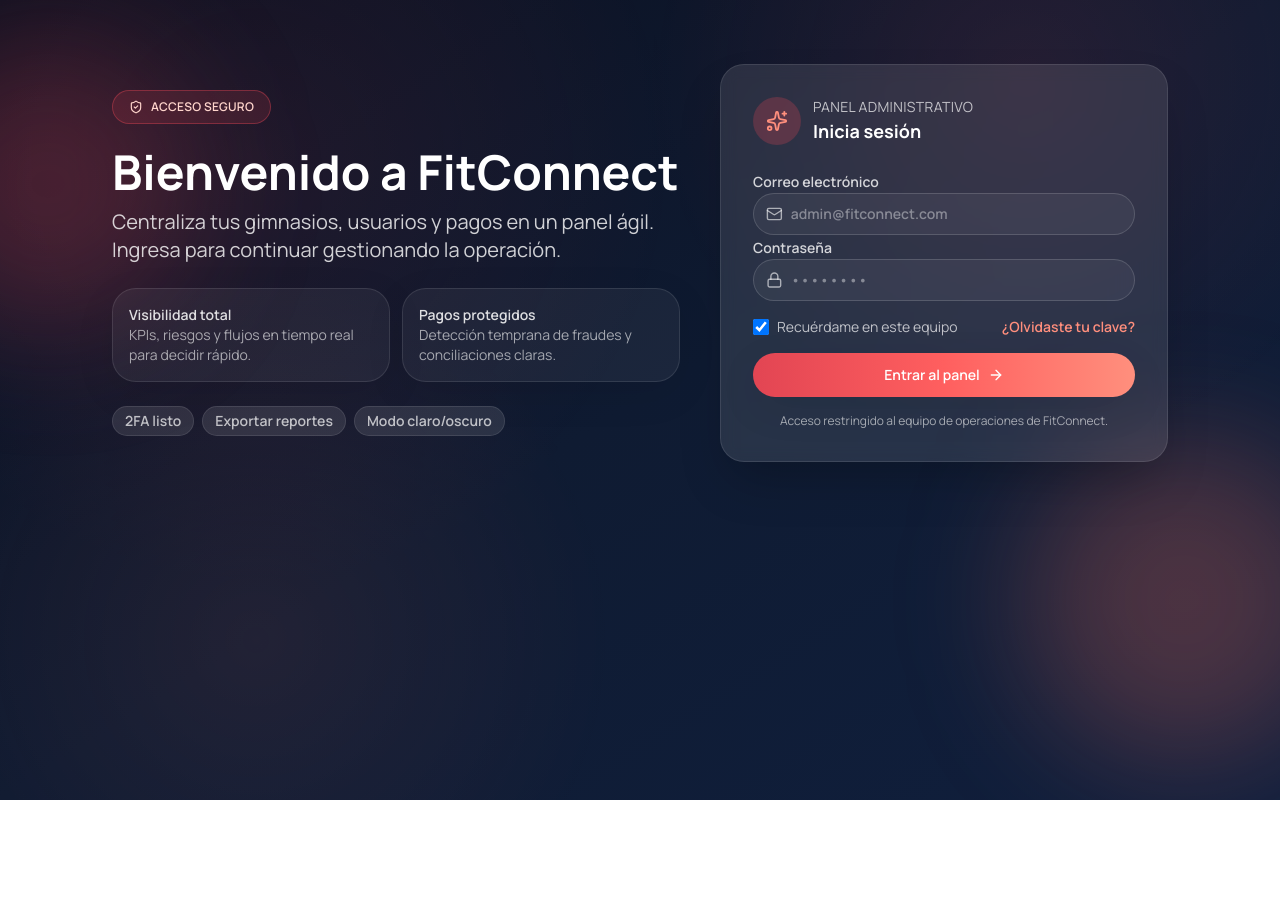
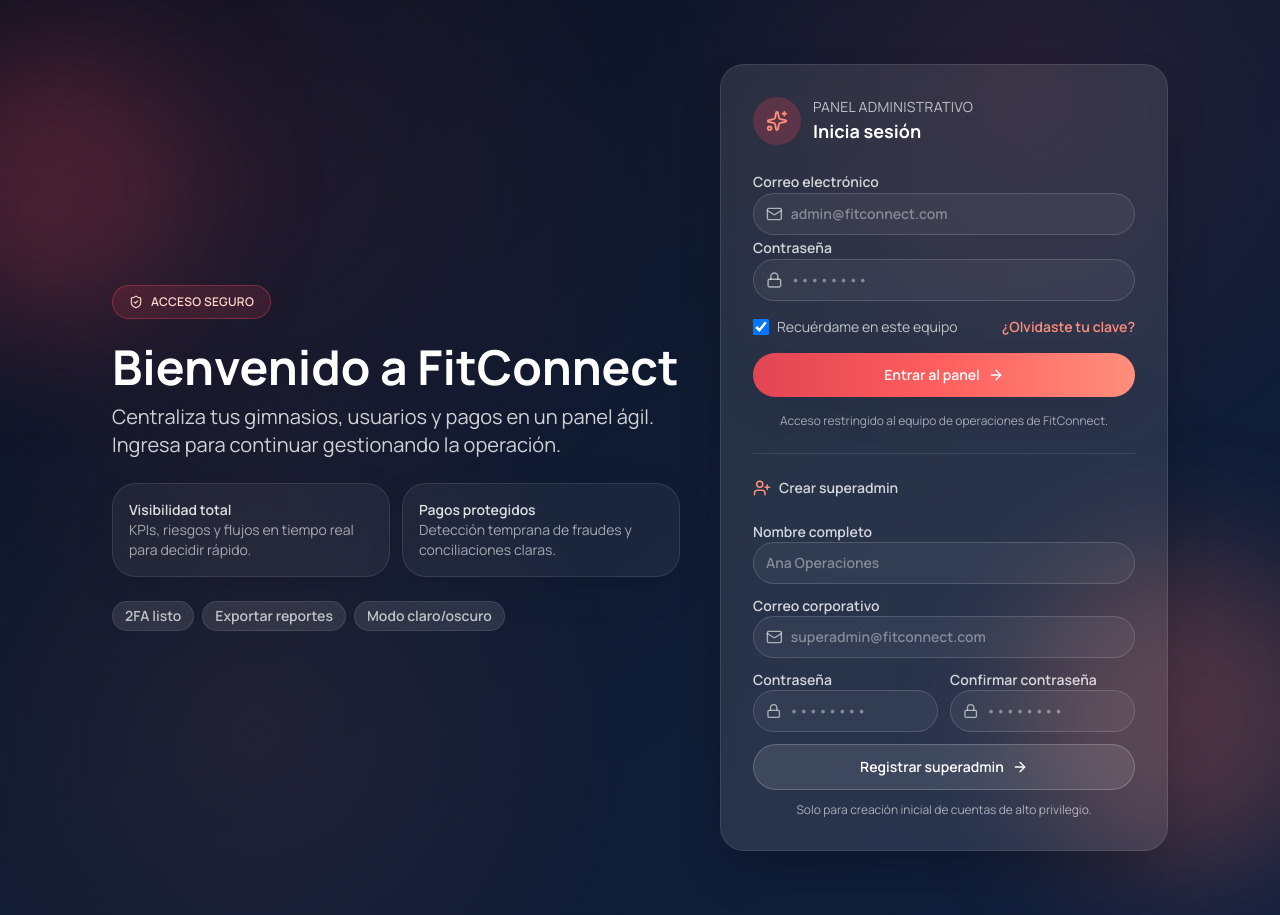
Before and after one commit to Luchadortomy1/webi, a React (Vite) app in the folder fitconnect/: page / in a window 1280 px wide. Before the commit the page ends 800 px from the top, so only its background shows below. Built offline with nearby package versions, Linux system fonts and the light colour scheme.

Commit message:
Metiendo registro de superadmin por si quieren

```diff
--- a/fitconnect/src/pages/Login.tsx
+++ b/fitconnect/src/pages/Login.tsx
@@ -1,5 +1,5 @@
 import { FormEvent, useState } from 'react'
-import { ArrowRight, Lock, Mail, ShieldCheck, Sparkles } from 'lucide-react'
+import { ArrowRight, Lock, Mail, ShieldCheck, Sparkles, UserPlus } from 'lucide-react'
 import { useNavigate } from 'react-router-dom'
 
 const Login = () => {
@@ -7,10 +7,26 @@
   const [email, setEmail] = useState('')
   const [password, setPassword] = useState('')
   const [remember, setRemember] = useState(true)
+  const [regName, setRegName] = useState('')
+  const [regEmail, setRegEmail] = useState('')
+  const [regPassword, setRegPassword] = useState('')
+  const [regConfirm, setRegConfirm] = useState('')
+  const [regError, setRegError] = useState('')
 
   const handleSubmit = (event: FormEvent<HTMLFormElement>) => {
     event.preventDefault()
     // Placeholder auth: direct access to admin. Replace with real auth when backend is ready.
+    navigate('/admin')
+  }
+
+  const handleRegister = (event: FormEvent<HTMLFormElement>) => {
+    event.preventDefault()
+    if (regPassword !== regConfirm) {
+      setRegError('Las contraseñas no coinciden')
+      return
+    }
+    setRegError('')
+    // Placeholder: create superadmin. Replace with backend call.
     navigate('/admin')
   }
 
@@ -55,7 +71,7 @@
           </div>
         </div>
 
-        <div className="w-full max-w-md rounded-3xl border border-white/10 bg-white/10 p-8 shadow-2xl backdrop-blur">
+        <div className="w-full max-w-md rounded-3xl border border-white/10 bg-white/10 p-8 shadow-2xl backdrop-blur space-y-6">
           <div className="mb-6 flex items-center gap-3">
             <div className="flex h-12 w-12 items-center justify-center rounded-2xl bg-[#e24553]/25 text-[#ff8f7d]">
               <Sparkles size={22} />
@@ -124,6 +140,91 @@
 
             <p className="text-center text-xs text-white/60">Acceso restringido al equipo de operaciones de FitConnect.</p>
           </form>
+
+          <div className="h-px bg-white/10" />
+
+          <div className="flex items-center gap-2 text-sm font-semibold text-white/80">
+            <UserPlus size={18} className="text-[#ff8f7d]" />
+            Crear superadmin
+          </div>
+
+          <form className="space-y-3" onSubmit={handleRegister}>
+            <div className="grid gap-3">
+              <label className="space-y-2 text-sm font-semibold text-white/80" htmlFor="reg-name">
+                Nombre completo
+                <input
+                  id="reg-name"
+                  type="text"
+                  value={regName}
+                  onChange={(event) => setRegName(event.target.value)}
+                  required
+                  placeholder="Ana Operaciones"
+                  className="w-full rounded-2xl border border-white/15 bg-white/5 px-3 py-2.5 text-white placeholder:text-white/40 outline-none focus:border-[#ff745c]/60 focus:bg-white/10"
+                />
+              </label>
+
+              <label className="space-y-2 text-sm font-semibold text-white/80" htmlFor="reg-email">
+                Correo corporativo
+                <div className="flex items-center gap-2 rounded-2xl border border-white/15 bg-white/5 px-3 py-2.5 focus-within:border-[#ff745c]/60 focus-within:bg-white/10">
+                  <Mail size={18} className="text-white/60" />
+                  <input
+                    id="reg-email"
+                    type="email"
+                    value={regEmail}
+                    onChange={(event) => setRegEmail(event.target.value)}
+                    required
+                    placeholder="superadmin@fitconnect.com"
+                    className="w-full bg-transparent text-white placeholder:text-white/40 outline-none"
+                  />
+                </div>
+              </label>
+
+              <div className="grid gap-3 sm:grid-cols-2">
+                <label className="space-y-2 text-sm font-semibold text-white/80" htmlFor="reg-password">
+                  Contraseña
+                  <div className="flex items-center gap-2 rounded-2xl border border-white/15 bg-white/5 px-3 py-2.5 focus-within:border-[#ff745c]/60 focus-within:bg-white/10">
+                    <Lock size={18} className="text-white/60" />
+                    <input
+                      id="reg-password"
+                      type="password"
+                      value={regPassword}
+                      onChange={(event) => setRegPassword(event.target.value)}
+                      required
+                      placeholder="••••••••"
+                      className="w-full bg-transparent text-white placeholder:text-white/40 outline-none"
+                    />
+                  </div>
+                </label>
+
+                <label className="space-y-2 text-sm font-semibold text-white/80" htmlFor="reg-confirm">
+                  Confirmar contraseña
+                  <div className="flex items-center gap-2 rounded-2xl border border-white/15 bg-white/5 px-3 py-2.5 focus-within:border-[#ff745c]/60 focus-within:bg-white/10">
+                    <Lock size={18} className="text-white/60" />
+                    <input
+                      id="reg-confirm"
+                      type="password"
+                      value={regConfirm}
+                      onChange={(event) => setRegConfirm(event.target.value)}
+                      required
+                      placeholder="••••••••"
+                      className="w-full bg-transparent text-white placeholder:text-white/40 outline-none"
+                    />
+                  </div>
+                </label>
+              </div>
+            </div>
+
+            {regError && <p className="text-sm font-semibold text-[#ffb3a5]">{regError}</p>}
+
+            <button
+              type="submit"
+              className="group relative flex w-full items-center justify-center gap-2 overflow-hidden rounded-2xl border border-white/20 bg-white/10 px-4 py-3 text-sm font-semibold text-white transition-transform duration-150 hover:-translate-y-0.5"
+            >
+              Registrar superadmin
+              <ArrowRight size={16} className="transition-transform group-hover:translate-x-1" />
+            </button>
+            <p className="text-center text-xs text-white/60">Solo para creación inicial de cuentas de alto privilegio.</p>
+          </form>
         </div>
       </div>
     </div>
```
